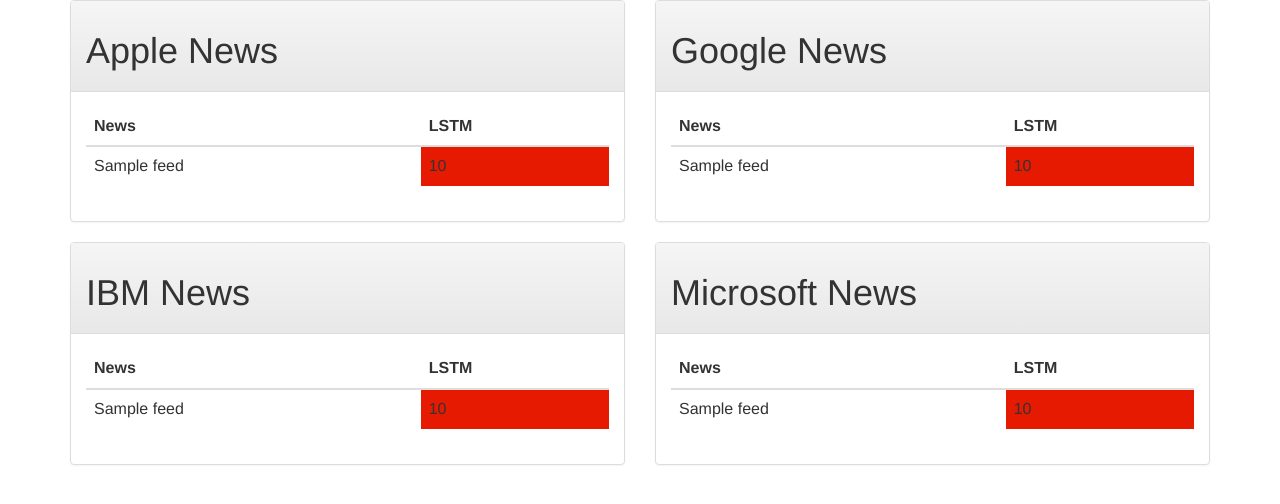
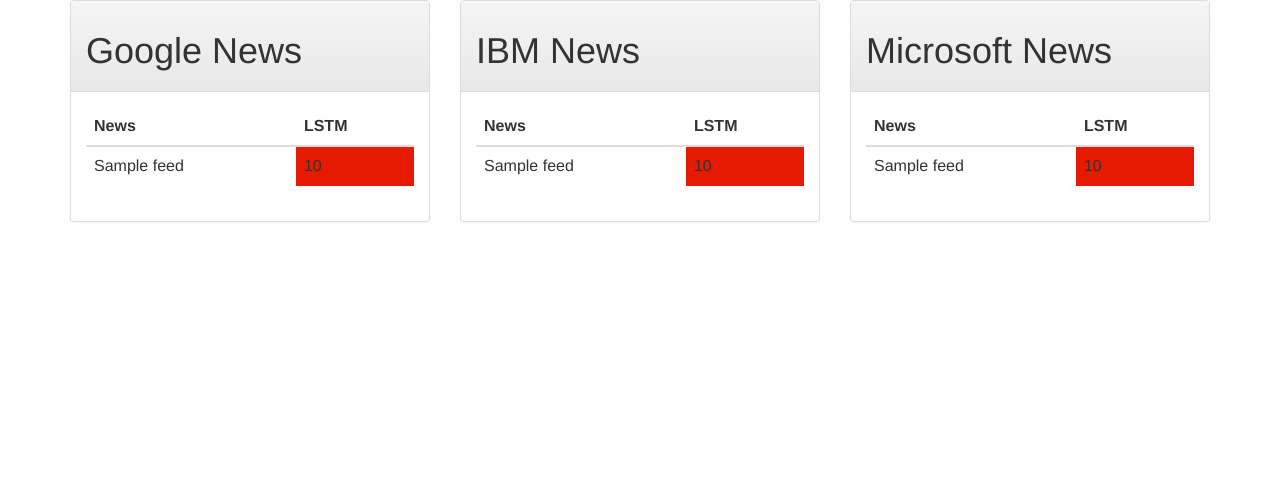
Before and after one commit to EmielStoelinga/CCMLWI, a Flask app: template Web/templates/index.html in a window 1280 px wide. Shown: the top 504 px of the page. Run offline with Flask 2, Linux system fonts and the light colour scheme; the template is opened without the code that fills it: most values are stand-ins (such as "Sample title", 1, 10 or a date in 2020); some libraries are stand-ins or nearby versions.

Commit message:
Web updated to new models

```diff
--- a/Web/main.py
+++ b/Web/main.py
@@ -9,12 +9,9 @@
 from tf_data import TF_Data
 
 
-apple_model = {"model": load_model("./LSTM/combined_AAPL_tech_news.hdf5"), "data": TF_Data("./data/all_data/combined_AAPL_tech_news.csv", top_words=2000)}
-microsoft_model = {"model": load_model("./LSTM/combined_MSFT_tech_news.hdf5"), "data": TF_Data("./data/all_data/combined_MSFT_tech_news.csv", top_words=2000)}
-google_model = {"model": load_model("./LSTM/combined_GOOG_tech_news.hdf5"), "data": TF_Data("./data/all_data/combined_GOOG_tech_news.csv", top_words=2000)}
-ibm_model = {"model": load_model("./LSTM/combined_IBM_tech_news.hdf5"), "data": TF_Data("./data/all_data/combined_IBM_tech_news.csv", top_words=2000)}
-
-
+microsoft_model = {"model": load_model("./LSTM/combined_MSFT_tech_news_day_after_tomorrow_.hdf5"), "data": TF_Data("./data/combined_MSFT_tech_news.csv", top_words=2000)}
+google_model = {"model": load_model("./LSTM/combined_GOOG_tech_news_day_after_tomorrow_.hdf5"), "data": TF_Data("./data/combined_GOOG_tech_news.csv", top_words=2000)}
+ibm_model = {"model": load_model("./LSTM/combined_IBM_tech_news_day_after_tomorrow_.hdf5"), "data": TF_Data("./data/combined_IBM_tech_news.csv", top_words=2000)}
 
 
 app = Flask(__name__)
@@ -22,10 +19,6 @@
 @app.route("/")
 @cache.cached(timeout=50)
 def index():
-    AAPL_feed = feedparser.parse("https://feeds.finance.yahoo.com/rss/2.0/headline?s=AAPL&region=US&lang=en-US")['entries']
-    for f in AAPL_feed:
-        sentence = apple_model["data"].test_sentence(f['title'])
-        f['LSTM'] = apple_model["model"].predict(sentence)[0][0]
     GOOG_feed = feedparser.parse("https://feeds.finance.yahoo.com/rss/2.0/headline?s=GOOG&region=US&lang=en-US")['entries']
     for f in GOOG_feed:
         sentence = google_model["data"].test_sentence(f['title'])
@@ -43,7 +36,7 @@
 
 
 
-    return render_template("./index.html",feeds=[AAPL_feed, GOOG_feed,  IBM_feed, MSFT_feed])
+    return render_template("./index.html",feeds=[GOOG_feed,  IBM_feed, MSFT_feed])
 
 if __name__ == "__main__":
     app.run()
--- a/Web/templates/index.html
+++ b/Web/templates/index.html
@@ -16,10 +16,10 @@
 <body>
     <div class="container">
         <div class="row">
-            <div class="col-md-6">
+            <div class="col-md-4">
 
                 <div class="panel panel-default">
-                    <div class="panel-heading"><h1>Apple News</h1></div>
+                    <div class="panel-heading"><h1>Google News</h1></div>
                     <div class="panel-body">
                         <table class="table">
                             <thead>
@@ -43,10 +43,10 @@
 
 
             </div>
-            <div class="col-md-6">
+            <div class="col-md-4">
 
                 <div class="panel panel-default">
-                    <div class="panel-heading"><h1>Google News</h1></div>
+                    <div class="panel-heading"><h1>IBM News</h1></div>
                     <div class="panel-body">
                         <table class="table">
                             <thead>
@@ -70,10 +70,10 @@
 
 
             </div>
-            <div class="col-md-6">
+            <div class="col-md-4">
 
                 <div class="panel panel-default">
-                    <div class="panel-heading"><h1>IBM News</h1></div>
+                    <div class="panel-heading"><h1>Microsoft News</h1></div>
                     <div class="panel-body">
                         <table class="table">
                             <thead>
@@ -97,33 +97,6 @@
 
 
             </div>
-            <div class="col-md-6">
-
-                <div class="panel panel-default">
-                    <div class="panel-heading"><h1>Microsoft News</h1></div>
-                    <div class="panel-body">
-                        <table class="table">
-                            <thead>
-                                <tr>
-                                    <th>News</th>
-                                    <th>LSTM</th>
-                                </tr>
-                            </thead>
-                            <tbody>
-                                {% for feed in feeds[3] %}
-                                <tr>
-                                    <td>{{ feed['title'] }}</td>
-                                    <td style="background-color: rgb({{ 255 - (255 * (100 * feed['LSTM'])) /100  |round}} ,{{ 255- (255 * (100 -(100 * feed['LSTM'])))/100   |round }},0)">{{ feed['LSTM']|round(3) }}</td>
-
-                                </tr>
-                                {% endfor %}
-                            </tbody>
-                        </table>
-                    </div>
-                </div>
-
-
-            </div>
 
         </div>
     </div>
```
Also changed, not shown: 1 other file.
